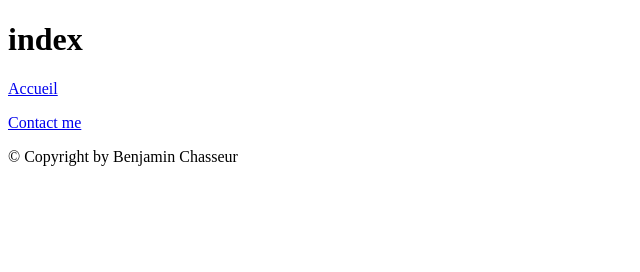
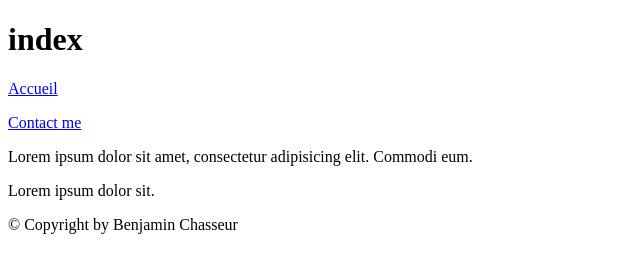
Before and after one commit to badpush/projecttest, a plain HTML site: page index.html in a window 1280 px wide. Shown: the whole page, without its empty margins (0-640 px from the left). Drawn offline with Linux system fonts and the light colour scheme.

Commit message:
Just added some paragraphs

```diff
--- a/index.html
+++ b/index.html
@@ -30,6 +30,10 @@
 					<a href="/contact">Contact me</a>
 				</p>
 			</nav>
+			<section>
+				<p>Lorem ipsum dolor sit amet, consectetur adipisicing elit. Commodi eum.</p>
+				<p>Lorem ipsum dolor sit.</p>
+			</section>
 			<footer>
 				<p>
 					&copy; Copyright by Benjamin Chasseur
```
